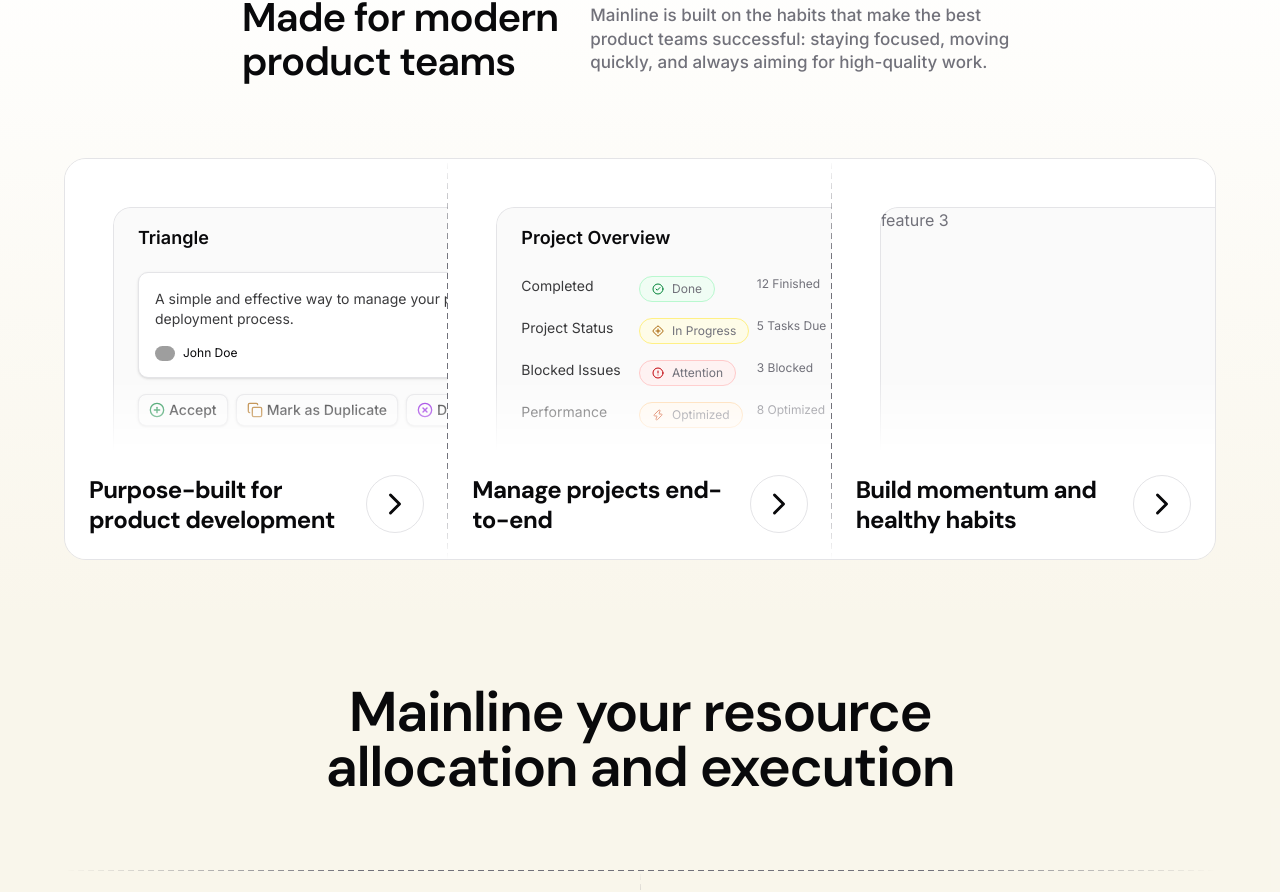
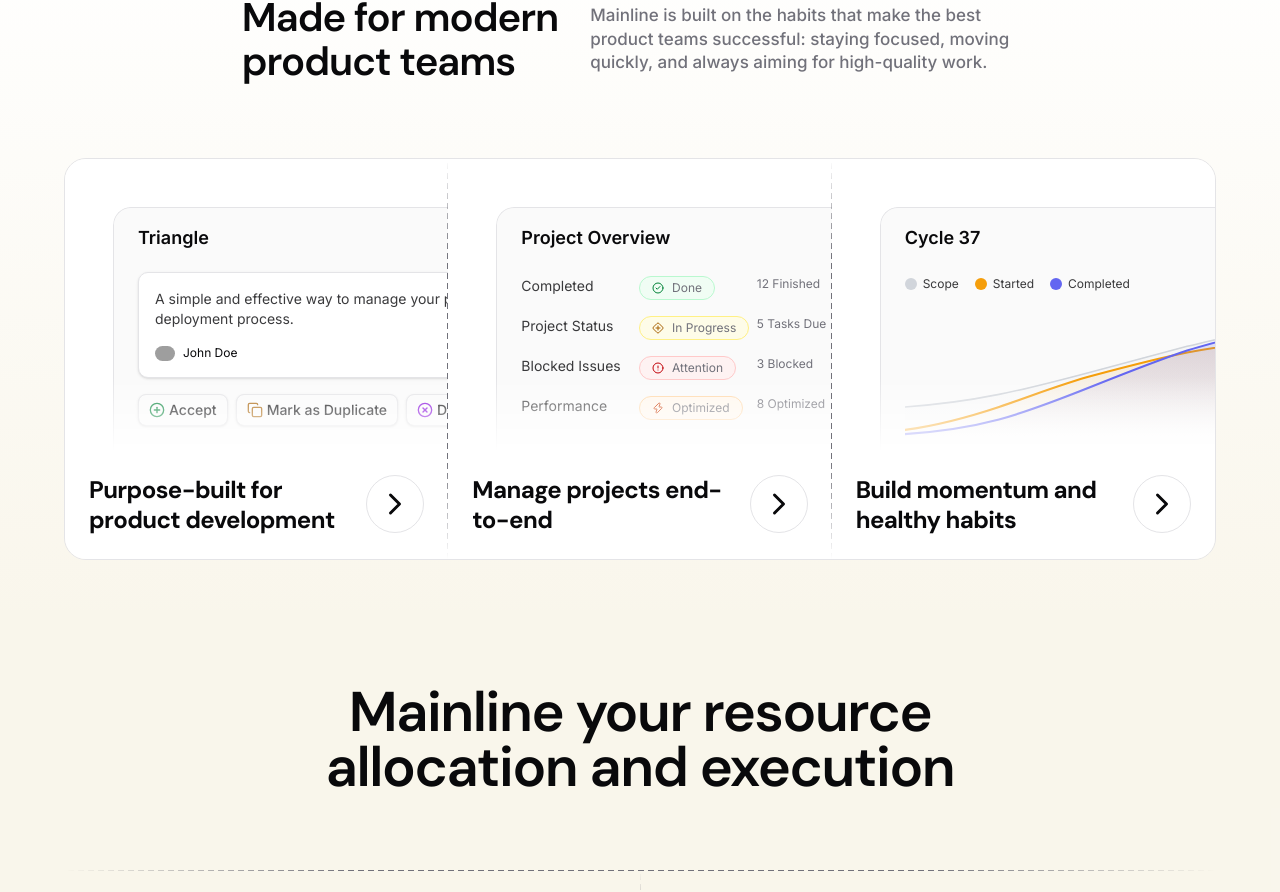
Before and after one commit to Mkn0021/100daychallange, a Next.js app: page /day-04 in a window 1280 px wide. Shown: the part 1733-2625 px from the top of the page. Built offline with nearby package versions, Linux system fonts and the light colour scheme; grey boxes are pictures that could not be loaded.

Commit message:
feat(ui): add CycleMomentum component and integrate into FeatureSection; update ProjectOverview styles and replace HeroImage source

```diff
--- /dev/null
+++ b/components/day-04/feature-cards/cycle-monument.tsx
@@ -0,0 +1,70 @@
+export const CycleMomentum = () => (
+    <div className="h-full w-full px-6 py-4">
+        <h4 className="text-foreground text-lg font-semibold">Cycle 37</h4>
+        <div className="mt-6 flex items-center gap-4">
+            {[
+                ["#d1d5db", "Scope"],
+                ["#f59e0b", "Started"],
+                ["#6366f1", "Completed"],
+            ].map(([color, label]) => (
+                <span key={label} className="text-foreground/80 flex items-center gap-1.5 text-xs">
+                    <span className="size-3 rounded-full" style={{ background: color }} />
+                    {label}
+                </span>
+            ))}
+        </div>
+        <GraphSvg className="w-[calc(100%+3rem)] md:h-full lg:h-auto" />
+    </div>
+);
+
+const GraphSvg = ({ className }: { className?: string }) => (
+    <svg viewBox="0 0 320 140" className={className} preserveAspectRatio="none">
+        <defs>
+            <linearGradient id="gs" x1="0" y1="0" x2="0" y2="1">
+                <stop offset="0%" stopColor="#d1d5db" stopOpacity="0.15" />
+                <stop offset="100%" stopColor="#d1d5db" stopOpacity="0" />
+            </linearGradient>
+            <linearGradient id="ga" x1="0" y1="0" x2="0" y2="1">
+                <stop offset="0%" stopColor="#f59e0b" stopOpacity="0.15" />
+                <stop offset="100%" stopColor="#f59e0b" stopOpacity="0" />
+            </linearGradient>
+            <linearGradient id="gi" x1="0" y1="0" x2="0" y2="1">
+                <stop offset="0%" stopColor="#6366f1" stopOpacity="0.18" />
+                <stop offset="100%" stopColor="#6366f1" stopOpacity="0" />
+            </linearGradient>
+        </defs>
+        <path
+            d="M0,110 C30,108 60,104 90,98 C120,92 150,84 180,76 C210,68 240,60 270,52 C290,47 305,44 320,40 L320,140 L0,140 Z"
+            fill="url(#gs)"
+        />
+        <path
+            d="M0,110 C30,108 60,104 90,98 C120,92 150,84 180,76 C210,68 240,60 270,52 C290,47 305,44 320,40"
+            fill="none"
+            stroke="#d1d5db"
+            strokeWidth="1.5"
+            strokeLinecap="round"
+        />
+        <path
+            d="M0,132 C30,128 60,120 90,110 C120,100 150,88 180,80 C210,72 240,64 270,58 C290,54 305,52 320,50 L320,140 L0,140 Z"
+            fill="url(#ga)"
+        />
+        <path
+            d="M0,132 C30,128 60,120 90,110 C120,100 150,88 180,80 C210,72 240,64 270,58 C290,54 305,52 320,50"
+            fill="none"
+            stroke="#f59e0b"
+            strokeWidth="2"
+            strokeLinecap="round"
+        />
+        <path
+            d="M0,136 C30,134 60,130 90,122 C120,114 150,102 180,90 C210,78 240,66 270,56 C290,50 305,46 320,42 L320,140 L0,140 Z"
+            fill="url(#gi)"
+        />
+        <path
+            d="M0,136 C30,134 60,130 90,122 C120,114 150,102 180,90 C210,78 240,66 270,56 C290,50 305,46 320,42"
+            fill="none"
+            stroke="#6366f1"
+            strokeWidth="2"
+            strokeLinecap="round"
+        />
+    </svg>
+);
--- a/components/day-04/feature-cards/project-overview.tsx
+++ b/components/day-04/feature-cards/project-overview.tsx
@@ -33,14 +33,14 @@
 ];
 
 export const ProjectOverview = () => (
-    <div className="h-full w-[120%] px-6 py-4">
+    <div className="h-full w-[120%] px-6 py-4 lg:w-[150%] xl:w-[120%]">
         <h4 className="text-foreground text-lg font-semibold">Project Overview</h4>
         <div className="mt-6 grid grid-cols-3 gap-y-4">
             {items.map((item, index) => (
                 <React.Fragment key={index}>
                     <h5 className="text-foreground/80 text-sm">{item.name}</h5>
                     <div
-                        className={`flex w-fit items-center gap-2 rounded-full border px-3 py-1 text-xs ${item.className}`}
+                        className={`flex h-6 w-fit items-center gap-2 rounded-full border px-3 text-xs text-nowrap ${item.className}`}
                     >
                         {item.icon}
                         {item.status}
--- a/components/day-04/feature-section.tsx
+++ b/components/day-04/feature-section.tsx
@@ -5,6 +5,8 @@
 import { Section, SectionHeader, SectionSubTitle, SectionTitle } from "./ui/section";
 import { ProductDeployment } from "./feature-cards/product-deployment";
 import { ProjectOverview } from "./feature-cards/project-overview";
+import { CycleMomentum } from "./feature-cards/cycle-monument";
+import { cn } from "@/lib/utils";
 
 const features = [
     {
@@ -20,7 +22,7 @@
     {
         title: "Build momentum and healthy habits",
         href: "#",
-        content: "feature 3",
+        content: <CycleMomentum />,
     },
 ];
 
@@ -36,9 +38,14 @@
                     staying focused, moving quickly, and always aiming for high-quality work.
                 </SectionSubTitle>
             </SectionHeader>
-            <div className="border-border mt-12.5 grid grid-cols-1 overflow-hidden rounded-3xl border lg:grid-cols-3">
+            <div className="border-border mt-12.5 grid grid-cols-1 overflow-hidden rounded-3xl border md:grid-cols-2 lg:grid-cols-3">
                 {features.map((feature, index) => (
-                    <FeatureCard key={index}>
+                    <FeatureCard
+                        key={index}
+                        className={
+                            index === 2 ? "col-span-1 md:col-span-2 lg:col-span-1" : undefined
+                        }
+                    >
                         <CardSkeleton>{feature.content}</CardSkeleton>
                         <CardTitle href={feature.href}>{feature.title}</CardTitle>
 
@@ -46,7 +53,11 @@
                             <React.Fragment key={`border-${index}`}>
                                 <DashedBorder
                                     variant="horizontal"
-                                    className="absolute inset-y-0 right-0 hidden lg:block"
+                                    className={cn(
+                                        "absolute inset-y-0 right-0 hidden",
+                                        index === 0 && "md:block",
+                                        index === 1 && "lg:block"
+                                    )}
                                 />
                                 <DashedBorder
                                     variant="vertical"
@@ -61,18 +72,29 @@
     </section>
 );
 
-const FeatureCard = ({ children }: { children: React.ReactNode }) => (
-    <div className="relative flex h-100 w-full flex-col bg-white">{children}</div>
+const FeatureCard = ({
+    className,
+    children,
+}: {
+    className?: string;
+    children: React.ReactNode;
+}) => (
+    <div className={cn("relative flex h-100 w-full flex-col bg-white", className)}>{children}</div>
 );
 
 const CardSkeleton = ({ children }: { children?: React.ReactNode }) => (
-    <div className="border-border mt-12 ml-12 flex-1 rounded-tl-2xl border-t border-l bg-neutral-50 mask-b-from-70%">
+    <div
+        className={cn(
+            "border-border mt-12 ml-12 flex-1 rounded-tl-2xl border-t border-l bg-neutral-50",
+            "min-h-0 overflow-hidden mask-b-from-70% max-lg:mask-r-from-70%"
+        )}
+    >
         {children}
     </div>
 );
 
 const CardTitle = ({ children, href = "#" }: { children: React.ReactNode; href?: string }) => (
-    <div className="flex justify-between p-6">
+    <div className="flex shrink-0 justify-between p-6">
         <h3
             className="text-foreground text-2xl leading-tight font-bold tracking-tight"
             style={{ fontFamily: "var(--font-dm)" }}
--- a/components/day-04/hero-section.tsx
+++ b/components/day-04/hero-section.tsx
@@ -109,7 +109,7 @@
     >
         <Image
             fill
-            src="/day-04/dashboard-01.png"
+            src="/day-04/hero.webp"
             alt="Hero Image"
             className="absolute inset-0 object-cover object-top-left"
         />
```
Also changed, not shown: public/day-04/dashboard-01.png (deleted), public/day-04/hero.webp (added).
